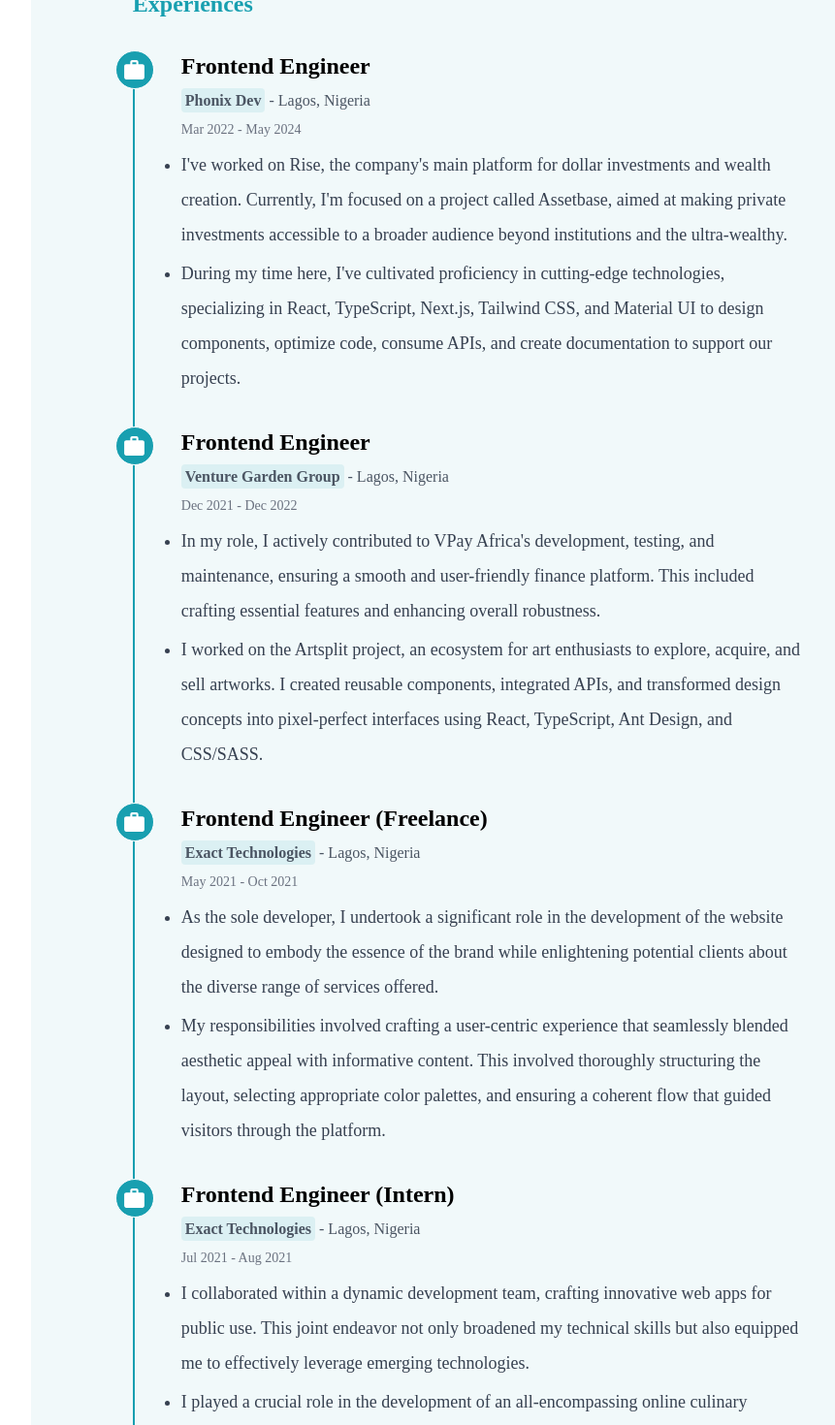
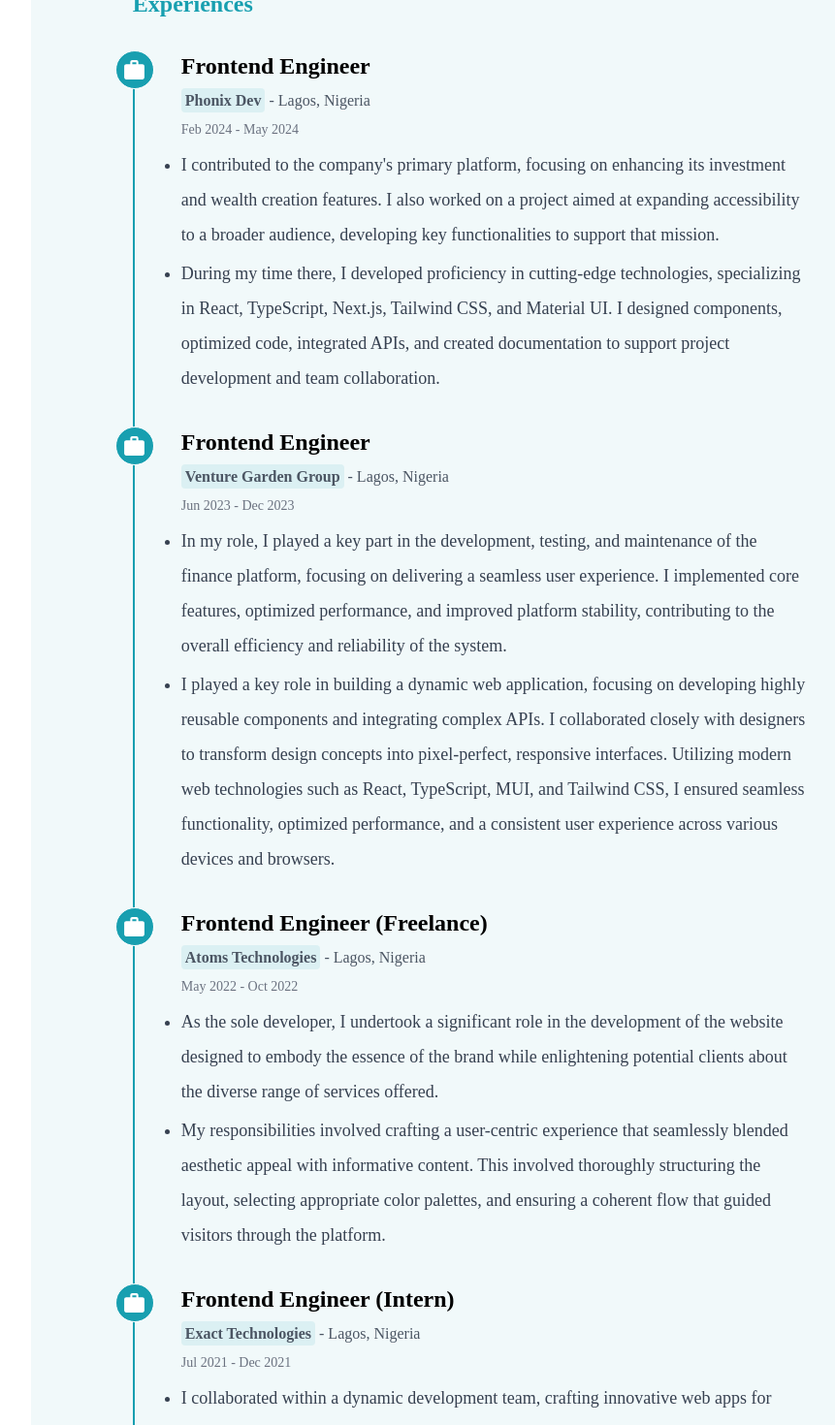
Before and after one commit to Mayadihno/my-portfolio, a Next.js app: page / in a window 1280 px wide. Shown: the part 1460-2930 px from the top of the page at 97% size, without its empty margins (61-922 px from the left). Built offline with nearby package versions, Linux system fonts and the light colour scheme; a web font is replaced by a local one.

Commit message:
fix: addition of CV to download

```diff
--- a/src/app/_components/About/About.tsx
+++ b/src/app/_components/About/About.tsx
@@ -5,8 +5,8 @@ import image from "../../../../public/myself.jpg";
 const About = () => {
   const handleDownload = () => {
     const link = document.createElement("a");
-    link.href = "/mayaResume.pdf";
-    link.download = "maya-cv.pdf";
+    link.href = "/mayaTundeOlawaleCV.pdf";
+    link.download = "mayaTundeOlawale-cv.pdf";
     document.body.appendChild(link);
     link.click();
     document.body.removeChild(link);
--- a/src/app/_components/Sidebar/data.ts
+++ b/src/app/_components/Sidebar/data.ts
@@ -77,10 +77,10 @@ export const experiences = [
     title: "Frontend Engineer",
     company: "Phonix Dev",
     location: "Lagos, Nigeria",
-    period: "Mar 2022 - May 2024",
+    period: "Feb 2024 - May 2024",
     description: [
-      "I've worked on Rise, the company's main platform for dollar investments and wealth creation. Currently, I'm focused on a project called Assetbase, aimed at making private investments accessible to a broader audience beyond institutions and the ultra-wealthy.",
-      "During my time here, I've cultivated proficiency in cutting-edge technologies, specializing in React, TypeScript, Next.js, Tailwind CSS, and Material UI to design components, optimize code, consume APIs, and create documentation to support our projects.",
+      "I contributed to the company's primary platform, focusing on enhancing its investment and wealth creation features. I also worked on a project aimed at expanding accessibility to a broader audience, developing key functionalities to support that mission.",
+      "During my time there, I developed proficiency in cutting-edge technologies, specializing in React, TypeScript, Next.js, Tailwind CSS, and Material UI. I designed components, optimized code, integrated APIs, and created documentation to support project development and team collaboration.",
     ],
     icon: ICONS.work,
   },
@@ -88,19 +88,19 @@ export const experiences = [
     title: "Frontend Engineer",
     company: "Venture Garden Group",
     location: "Lagos, Nigeria",
-    period: "Dec 2021 - Dec 2022",
+    period: "Jun 2023 - Dec 2023",
     description: [
-      "In my role, I actively contributed to VPay Africa's development, testing, and maintenance, ensuring a smooth and user-friendly finance platform. This included crafting essential features and enhancing overall robustness.",
-      "I worked on the Artsplit project, an ecosystem for art enthusiasts to explore, acquire, and sell artworks. I created reusable components, integrated APIs, and transformed design concepts into pixel-perfect interfaces using React, TypeScript, Ant Design, and CSS/SASS.",
+      "In my role, I played a key part in the development, testing, and maintenance of the finance platform, focusing on delivering a seamless user experience. I implemented core features, optimized performance, and improved platform stability, contributing to the overall efficiency and reliability of the system.",
+      "I played a key role in building a dynamic web application, focusing on developing highly reusable components and integrating complex APIs. I collaborated closely with designers to transform design concepts into pixel-perfect, responsive interfaces. Utilizing modern web technologies such as React, TypeScript, MUI, and Tailwind CSS, I ensured seamless functionality, optimized performance, and a consistent user experience across various devices and browsers.",
     ],
     icon: ICONS.work,
   },
 
   {
     title: "Frontend Engineer (Freelance)",
-    company: "Exact Technologies",
+    company: "Atoms Technologies",
     location: "Lagos, Nigeria",
-    period: "May 2021 - Oct 2021",
+    period: "May 2022 - Oct 2022",
     description: [
       "As the sole developer, I undertook a significant role in the development of the website designed to embody the essence of the brand while enlightening potential clients about the diverse range of services offered.",
       "My responsibilities involved crafting a user-centric experience that seamlessly blended aesthetic appeal with informative content. This involved thoroughly structuring the layout, selecting appropriate color palettes, and ensuring a coherent flow that guided visitors through the platform.",
@@ -111,10 +111,10 @@ export const experiences = [
     title: "Frontend Engineer (Intern)",
     company: "Exact Technologies",
     location: "Lagos, Nigeria",
-    period: "Jul 2021 - Aug 2021",
+    period: "Jul 2021 - Dec 2021",
     description: [
       "I collaborated within a dynamic development team, crafting innovative web apps for public use. This joint endeavor not only broadened my technical skills but also equipped me to effectively leverage emerging technologies.",
-      "I played a crucial role in the development of an all-encompassing online culinary platform, integrating webinars, classrooms, pre-ordering, quizzes, payments, and subscriptions, using React, Typescript, Redux and CSS/SASS.",
+      "I played a crucial role in the development of an all-encompassing online culinary platform, integrating webinars, classrooms, pre-ordering, quizzes, payments, and subscriptions, using React, Redux and CSS.",
     ],
     icon: ICONS.work,
   },
```
Also changed, not shown: 2 other files (tests, documents, lock files or other folders).
